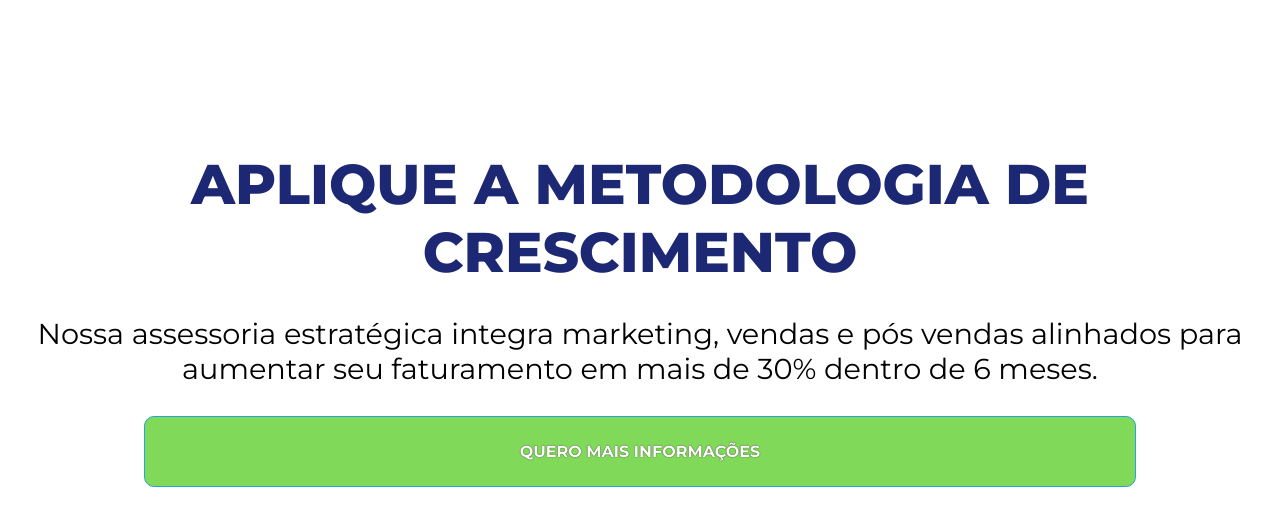
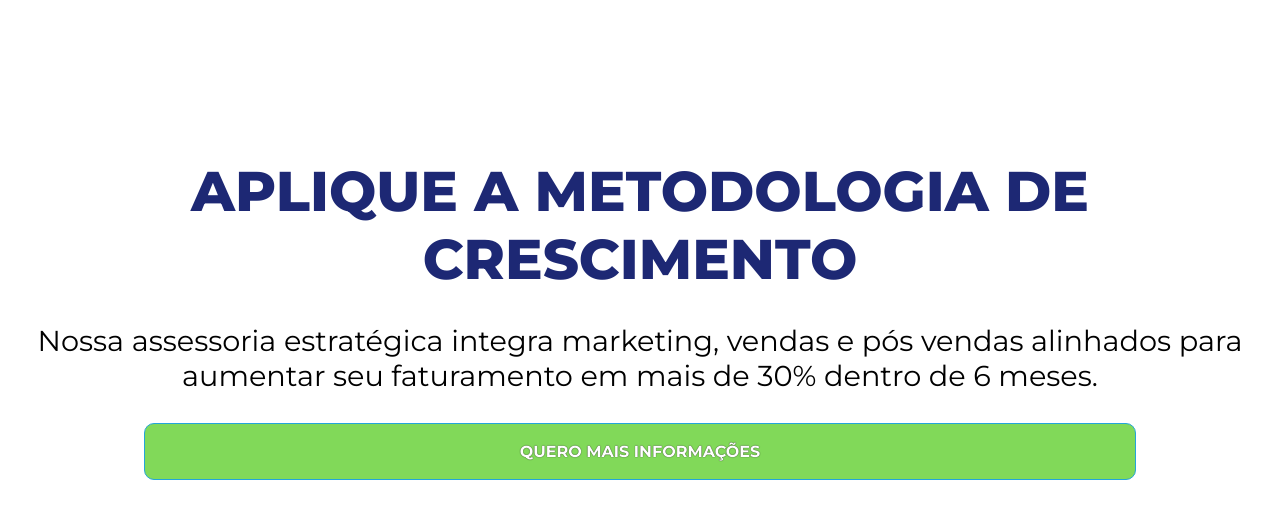
Before and after one commit to MitchelMathias/Mobile, a plain HTML site: page index.html in a window 1280 px wide. Shown: the part 87-614 px from the top of the page. Drawn offline with Linux system fonts and the light colour scheme.

Commit message:
alteração do padding

```diff
--- a/estilos/style.scss
+++ b/estilos/style.scss
@@ -92,7 +92,7 @@ $cor2:#034AA6;
                         color: white;
                         font-weight: bolder;
                         border-radius: 10px;
-                        padding: 25px;
+                        padding: 18px;
                         margin: auto;
                         display: block;
                         margin-bottom: 10px;
```
Also changed, not shown: estilos/style.css.
